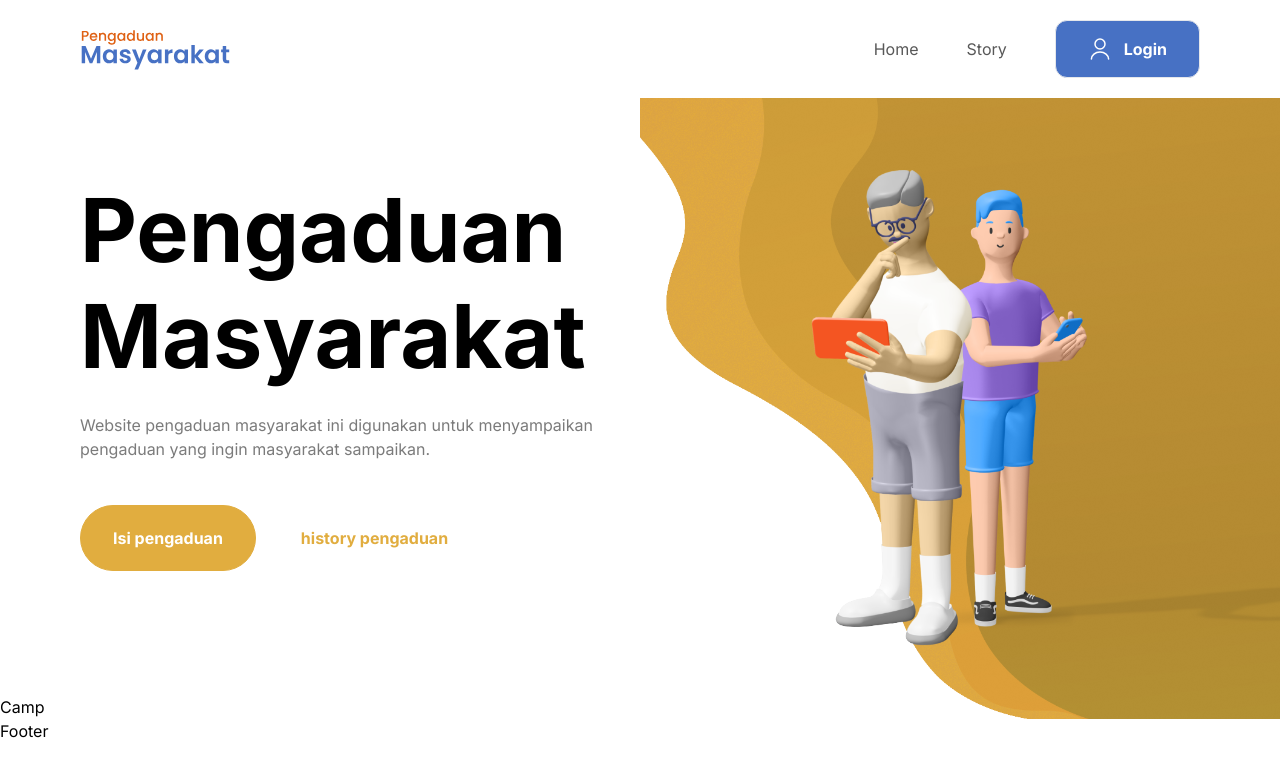
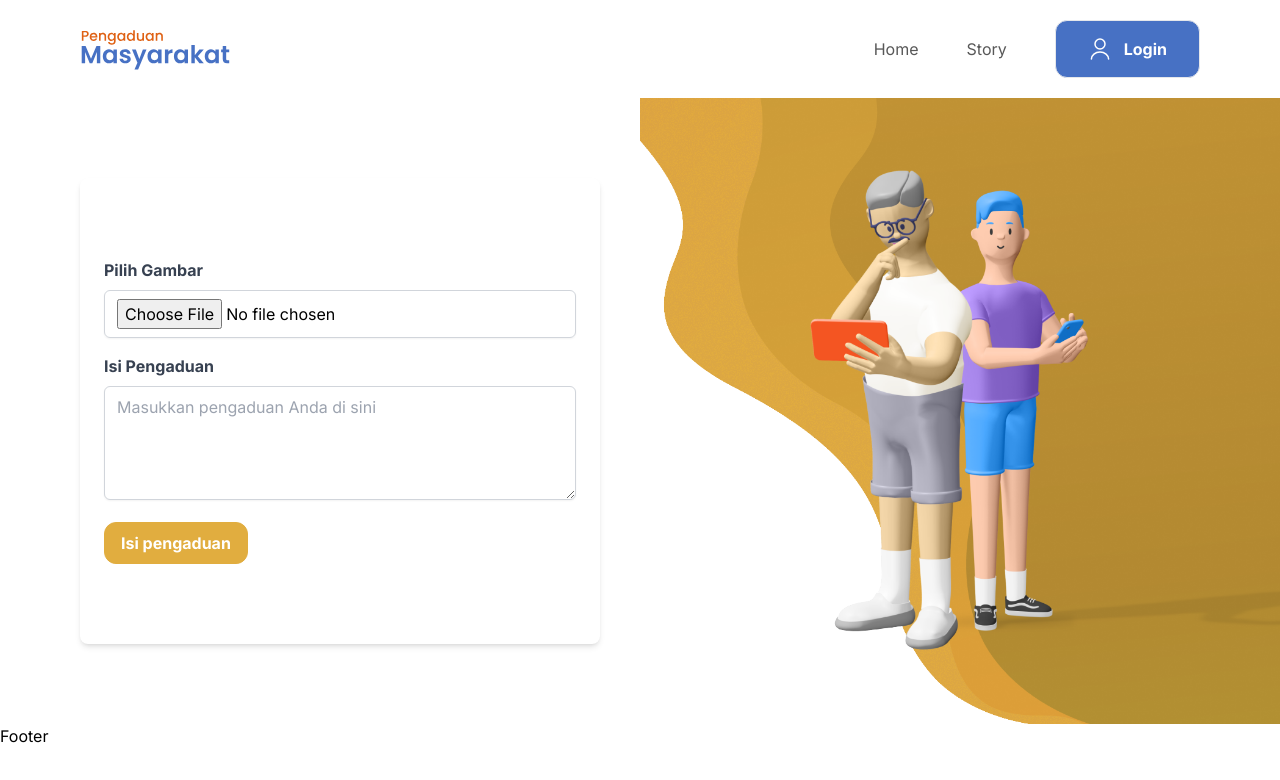
Before and after one commit to Safarqwerty/Web-Pengaduan-Masyarakat, a Next.js app: page / in a window 1280 px wide. Shown: the top 780 px of the page. Built offline with nearby package versions, Linux system fonts and the light colour scheme.

Commit message:
form pengaduan

```diff
--- a/app/globals.css
+++ b/app/globals.css
@@ -23,6 +23,9 @@ body {
   }
   .btn_green {
     @apply border-[#E1AD3F] bg-[#E1AD3F] rounded-5xl px-8 py-5 text-white hover:bg-[#b89447];
+  }
+  .btn_green2 {
+    @apply border-[#E1AD3F] bg-[#E1AD3F] rounded-xl px-4 py-2 text-white hover:bg-[#b89447];
   }
   .btn_dark_blue {
     @apply bg-[#4771C4] px-8 py-4 text-white transition-all hover:bg-[#386cd5];
--- a/app/page.tsx
+++ b/app/page.tsx
@@ -1,10 +1,10 @@
-import Camp from "@/components/Camp";
+import Camp from "@/components/Form";
 import Hero from "@/components/Hero";
 
 export default function Home() {
   return (
     <>
-      <Hero />
+      {/* <Hero /> */}
       <Camp />
     </>
   );
--- a/components/Camp.tsx
+++ /dev/null
@@ -1,9 +0,0 @@
-import React from 'react'
-
-function Camp() {
-  return (
-    <div>Camp</div>
-  )
-}
-
-export default Camp
--- /dev/null
+++ b/components/Form.tsx
@@ -0,0 +1,73 @@
+"use client";
+
+import { useState } from "react";
+import Button from "./Button";
+
+function Form() {
+  const [textInput, setTextInput] = useState("");
+  const [imageInput, setImageInput] = useState<File | null>(null);
+
+  const handleTextChange = (e: React.ChangeEvent<HTMLTextAreaElement>) => {
+    setTextInput(e.target.value);
+  };
+
+  const handleImageChange = (e: React.ChangeEvent<HTMLInputElement>) => {
+    if (e.target.files && e.target.files[0]) {
+      setImageInput(e.target.files[0]);
+    }
+  };
+
+  const handleSubmit = (e: React.FormEvent) => {
+    e.preventDefault();
+    console.log("Text input:", textInput);
+    console.log("Image input:", imageInput);
+  };
+
+  return (
+    <section className="max-container padding-container flex flex-col gap-20 py-10 pb-32 md:gap-28 lg:py-20 xl:flex-row">
+      <div className="hero-map" />
+
+      <div className="relative z-20 flex flex-1 flex-col xl:max-w-[520px]">
+        <form
+          onSubmit={handleSubmit}
+          className="px-6 py-20 bg-white shadow-md rounded-lg"
+        >
+          <div className="mb-4">
+            <label
+              htmlFor="imageInput"
+              className="block text-gray-700 font-bold mb-2"
+            >
+              Pilih Gambar
+            </label>
+            <input
+              type="file"
+              id="imageInput"
+              accept="image/*"
+              onChange={handleImageChange}
+              className="w-full px-3 py-2 border border-gray-300 rounded-md shadow-sm focus:outline-none focus:ring focus:ring-blue-200"
+            />
+          </div>
+          <div className="mb-4">
+            <label
+              htmlFor="textInput"
+              className="block text-gray-700 font-bold mb-2"
+            >
+              Isi Pengaduan
+            </label>
+            <textarea
+              id="textInput"
+              value={textInput}
+              onChange={handleTextChange}
+              className="w-full px-3 py-2 border border-gray-300 rounded-md shadow-sm focus:outline-none focus:ring focus:ring-blue-200"
+              rows={4}
+              placeholder="Masukkan pengaduan Anda di sini"
+            />
+          </div>
+          <Button type="button" title="Isi pengaduan" variant="btn_green2" />
+        </form>
+      </div>
+    </section>
+  );
+}
+
+export default Form;
--- a/components/Hero.tsx
+++ b/components/Hero.tsx
@@ -1,4 +1,3 @@
-import Image from "next/image";
 import Button from "./Button";
 
 function Hero() {
```
